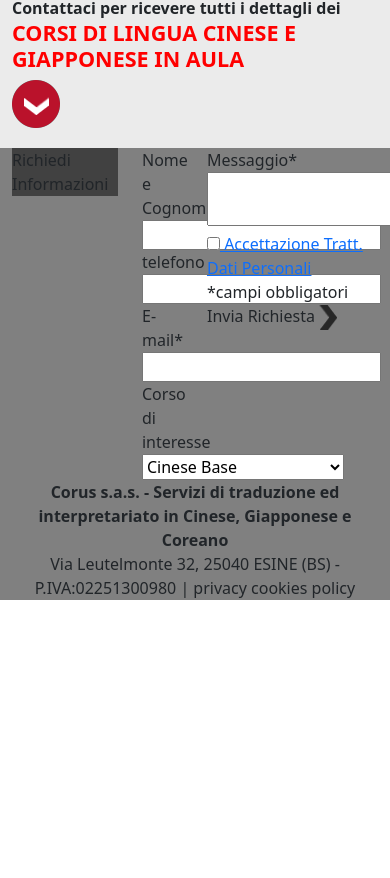
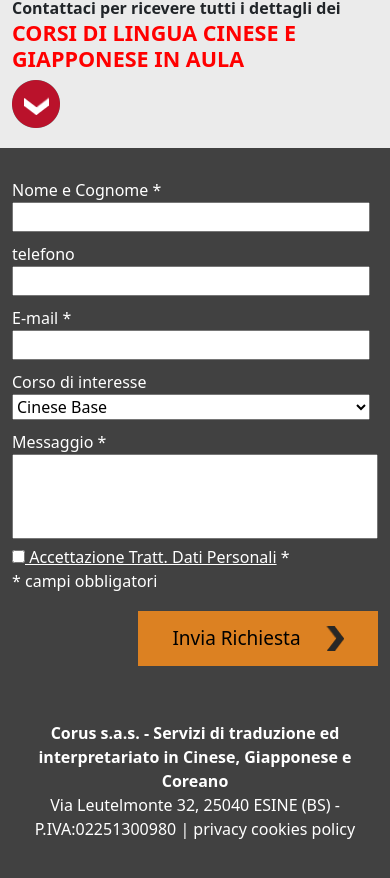
Before and after one commit to MicheleManco/corus, a Vue app: page / in a window 390 px wide. Shown: the part 6790-7668 px from the top of the page. Before the commit the page ends 7390 px from the top, so only its background shows below. Built offline with nearby package versions, Linux system fonts and the light colour scheme.

Commit message:
emergenza

```diff
--- a/src/components/Footer.vue
+++ b/src/components/Footer.vue
@@ -3,40 +3,45 @@
     <div class="container">
       <div class="row">
 
-        <div class="col-4">
-          <div class="bg-gray2">Richiedi Informazioni</div>
+        <div class="col-3 d-none d-xl-block">
+          <div class="bg-gray2">Richiedi <br> Informazioni</div>
         </div>
 
-        <div class="col-2">
-          <div>Nome e Cognome*</div>
-          <input type="text">
-          <div>telefono</div>
-          <input type="text">
-          <div>E-mail*</div>
-          <input type="text">
-          <div>Corso di interesse</div>
-          <select name="interesse">
-            <option value="Cinese-Base"> Cinese Base</option>
-            <option value="Cinese-Elementare"> Cinese Elementare</option>
-            <option value="Giapponese-Base"> Giapponese Base</option>
-            <option value="Giapponese-Elementare"> Giapponese Elementare</option>
+        <div class="col-xl-3 col-md-4 spaziatura-col-2">
+          <div>Nome e Cognome *</div>
+          <input class="inputs" type="text">
+          <div class="spazioform">telefono</div>
+          <input class="inputs" type="text">
+          <div class="spazioform">E-mail *</div>
+          <input class="inputs" type="text">
+          <div class="spazioform">Corso di interesse</div>
+          <select class="inputs selection" name="interesse">
+            <option value="Cinese-Base">Cinese Base</option>
+            <option value="Cinese-Elementare">Cinese Elementare</option>
+            <option value="Giapponese-Base">Giapponese Base</option>
+            <option value="Giapponese-Elementare">Giapponese Elementare</option>
           </select>
         </div>
 
-        <div class="col-6">
-          <div>Messaggio*</div>
-          <div><textarea name=""></textarea></div>
+        <div class="col-xl-6 col-md-8">
+          <div>Messaggio *</div>
+          <textarea name=""></textarea>
 
-          <div>
-            <input type="checkbox" name="termini"><a href=""> Accettazione Tratt. Dati Personali</a>
-            <div>*campi obbligatori</div>
+          <div class="d-sm-flex justify-content-between">
+            <div><input type="checkbox" name="termini"><a class="accettazione" href=""> Accettazione Tratt. Dati Personali</a> *</div>
+            <div>* campi obbligatori</div>
+          </div>
+          <div class="d-flex justify-content-end btn-invio">
+            <div class="invia_richiesta" >Invia Richiesta <img src="../assets/arrow-right.png" alt=""></div>
           </div>
 
-          <div>Invia Richiesta <img src="../assets/arrow-right.png" alt=""></div>
         </div>
 
-        <div class="col-12 text-center"><strong>Corus s.a.s. - Servizi di traduzione ed interpretariato in Cinese, Giapponese e Coreano</strong></div>
-        <div class="col-12 text-center">Via Leutelmonte 32, 25040 ESINE (BS) - P.IVA:02251300980 | privacy cookies policy</div>
+        <div class="info-corus">
+          <div class="col-12 text-center"><strong>Corus s.a.s. - Servizi di traduzione ed interpretariato in Cinese, Giapponese e Coreano</strong></div>
+          <div class="col-12 text-center">Via Leutelmonte 32, 25040 ESINE (BS) - P.IVA:02251300980 | privacy cookies policy</div>
+        </div>
+
       </div>
     </div>
 
@@ -53,10 +58,59 @@ export default {
 </script>
 
 <style scoped lang="scss">
+a{
+  color: white;
+}
 .bg-gray1{
-  background-color: gray;
+  background-color: rgb(65, 65, 65);
+  color: white;
+  padding-top: 30px;
   .bg-gray2{
-    background-color: rgb(65, 65, 65);
+    background-color: rgb(32, 32, 32);
+    font-size: 30px;
+    line-height: 35px;
+    height: 145px;
+    width: 248px;
+    padding: 37px 27px;
+    margin-top: -50px;
   }
 }
+.spaziatura-col-2{
+  padding-right: 20px;
+}
+.inputs{
+  width: 100%;
+}
+.spazioform{
+  margin-top: 10px;
+}
+textarea{
+  resize: none;
+  width: 100%;
+  height: 85px;
+}
+.btn-invio{
+  margin-top: 18px;
+}
+.invia_richiesta{
+  color: black;
+  height: 55px;
+  width: 240px;
+  font-size: 19px;
+  display: flex;
+  justify-content: center;
+  align-items: center;
+  background-color: #dc8122;
+  img{
+    margin-left: 25px;
+  }
+}
+.info-corus{
+  margin: 55px 0;
+}
+
+.selection{
+  margin-bottom: 10px;
+}
+
 </style>
```
